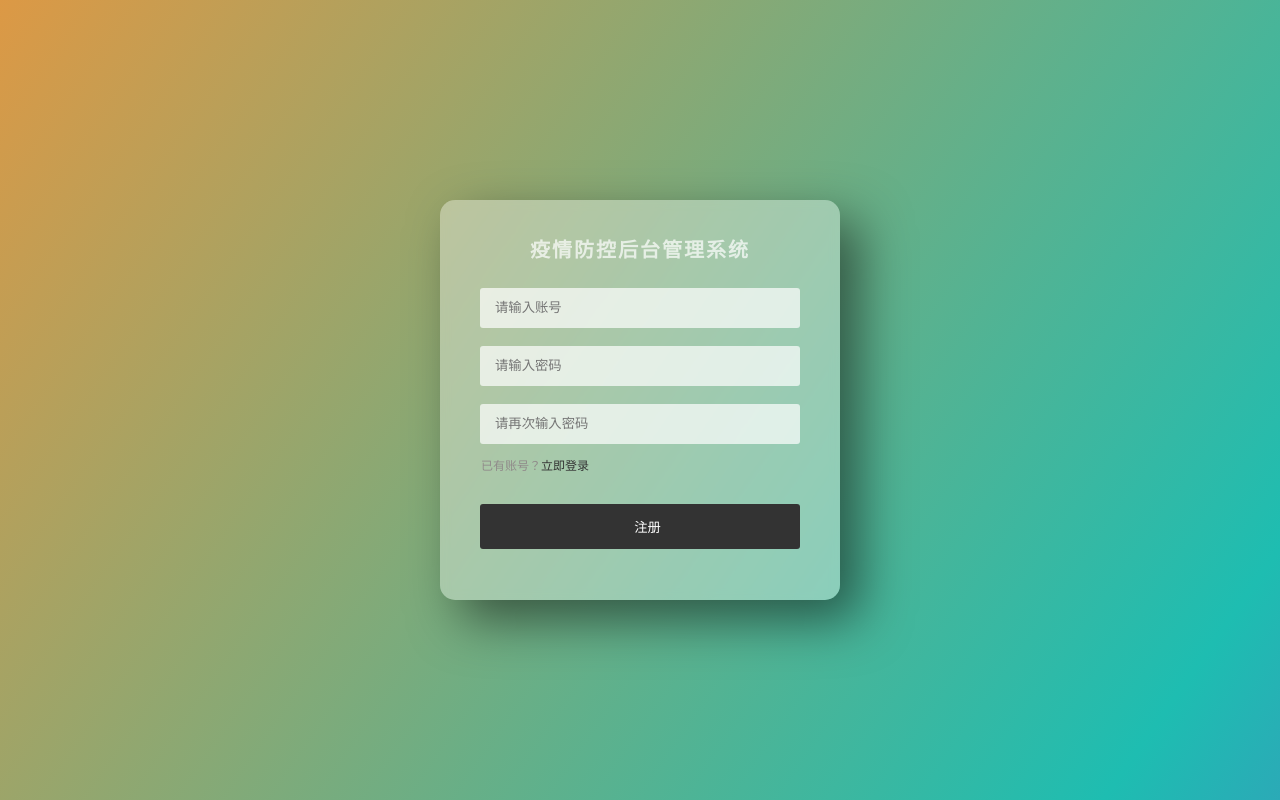
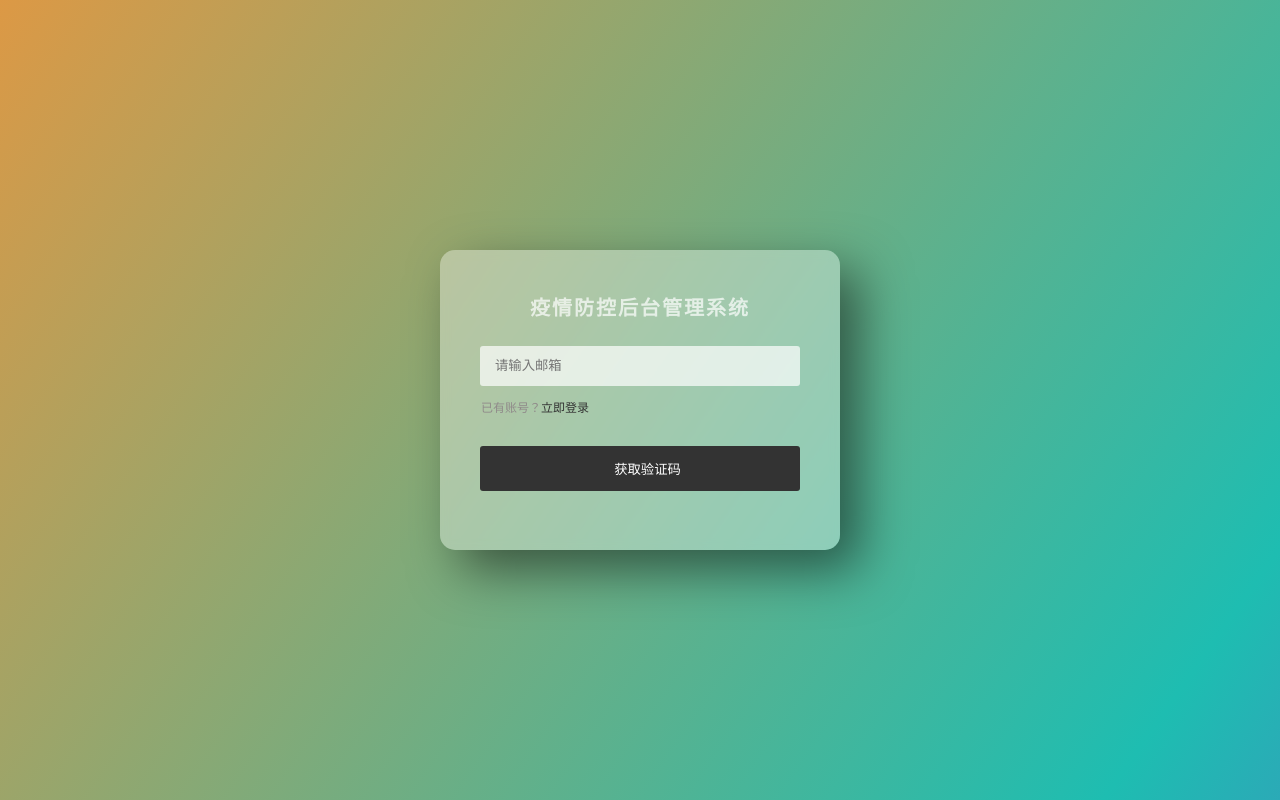
Before and after one commit to wlf222132/pandmic_system, a Vue app: page /#/login in a window 1280 px wide. Both pictures are taken after a click on the element "立即注册". Built offline with nearby package versions, Linux system fonts and the light colour scheme.

Commit message:
2022.4.17 完善注册页面

```diff
--- a/src/api/user/user.js
+++ b/src/api/user/user.js
@@ -8,3 +8,24 @@ export function userLogin(params){
         params
     })
 }
+//邮箱获取验证码
+const URL_API_EMAIL = '/admin/sendEmail'
+export function userEmail(params){
+    return axios({
+        method: "post",
+        url: URL_API_EMAIL,
+        params
+    })
+}
+//注册
+const URL_API_SIGN = '/admin/login'
+export function userSign(params){
+    return axios({
+        method: "post",
+        url: URL_API_SIGN,
+        data:JSON.stringify(params),
+        headers:{
+            "Content-Type":"application/json"
+        }
+    })
+}
--- a/src/views/Login.vue
+++ b/src/views/Login.vue
@@ -1,6 +1,6 @@
 <template>
   <div class="login noselect">
-    <div class="container login_container" v-if="isLogin">
+    <div class="container login_container" v-if="isLogin1">
       <div class="systemTit">疫情防控后台管理系统</div>
       <input
         type="text"
@@ -19,7 +19,7 @@
         @keyup.enter="login()"
       />
       <div class="change_type">
-        没有账号？<span @click="isLogin = false">立即注册</span>
+        没有账号？<span @click="isLog1()">立即注册</span>
       </div>
       <input
         type="button"
@@ -29,7 +29,28 @@
         v-loading.fullscreen.lock="fullscreenLoading"
       />
     </div>
-    <div class="container sign_container" v-if="!isLogin">
+    <div class="container sign_container_1" v-if="isLogin2">
+      <div class="systemTit">疫情防控后台管理系统</div>
+      <input
+        type="email"
+        placeholder="请输入邮箱"
+        class="email"
+        v-model="sign_email"
+        autocomplete="off"
+        @keyup.enter="signCode()"
+      />
+      <div class="change_type">
+        已有账号？<span @click="isLog2()">立即登录</span>
+      </div>
+      <input
+        type="button"
+        value="获取验证码"
+        class="btn"
+        @click="signCode()"
+        v-loading.fullscreen.lock="fullscreenLoading"
+      />
+    </div>
+    <div class="container sign_container" v-if="isLogin3">
       <div class="systemTit">疫情防控后台管理系统</div>
       <input
         type="text"
@@ -37,6 +58,7 @@
         class="username"
         v-model="sign_username"
         autocomplete="off"
+        @keyup.enter="sign()"
       />
       <input
         type="password"
@@ -44,6 +66,7 @@
         class="password"
         v-model="sign_password"
         autocomplete="off"
+        @keyup.enter="sign()"
       />
       <input
         type="password"
@@ -51,9 +74,18 @@
         class="repassword"
         v-model="sign_repassword"
         autocomplete="off"
+        @keyup.enter="sign()"
+      />
+      <input
+        type="code"
+        placeholder="请输入验证码"
+        class="text"
+        v-model="sign_code"
+        autocomplete="off"
+        @keyup.enter="sign()"
       />
       <div class="change_type">
-        已有账号？<span @click="isLogin = true">立即登录</span>
+        已有账号？<span @click="isLog3()">立即登录</span>
       </div>
       <input
         type="button"
@@ -66,22 +98,37 @@
   </div>
 </template>
 <script>
-import { userLogin } from "@/api/user/user.js";
+import { userLogin, userEmail, userSign } from "@/api/user/user.js";
 export default {
   name: "Login",
   data() {
     return {
-      isLogin: true,
+      isLogin1: true,
+      isLogin2: false,
+      isLogin3: false,
       fullscreenLoading: false, //屏幕遮罩层开关
       login_username: null,
       login_password: null,
       sign_username: null,
       sign_password: null,
       sign_repassword: null,
+      sign_email: null,
+      sign_code: null,
     };
   },
   methods: {
-    getUser() {},
+    isLog1() {
+      this.isLogin1 = false;
+      this.isLogin2 = true;
+    },
+    isLog2() {
+      this.isLogin1 = true;
+      this.isLogin2 = false;
+    },
+    isLog3() {
+      this.isLogin1 = true;
+      this.isLogin3 = false;
+    },
     login() {
       if (this.login_username == null || this.login_username == "") {
         this.$notify.error({
@@ -120,7 +167,7 @@ export default {
               this.fullscreenLoading = false;
               this.$notify.error({
                 title: "错误",
-                message: res.message,
+                message: res.message || res.msg,
               });
             }
           })
@@ -131,6 +178,39 @@ export default {
               message: "网络错误",
             });
             return err;
+          });
+      }
+    },
+    signCode() {
+
+      if (this.sign_email == null || this.sign_email == "") {
+        this.$notify.error({
+          title: "错误",
+          message: "邮箱不能为空",
+        });
+      } else {
+        this.fullscreenLoading = true;
+        userEmail({
+          email: this.sign_email,
+        })
+          .then((res) => {
+            this.fullscreenLoading = false;
+            if (res.code == 200) {
+              this.isLogin3 = true;
+              this.isLogin2 = false;
+            } else {
+              this.$notify.error({
+                title: "错误",
+                message: res.message || res.msg,
+              });
+            }
+          })
+          .catch(() => {
+            this.fullscreenLoading = false;
+            this.$notify.error({
+              title: "错误",
+              message: "网络错误",
+            });
           });
       }
     },
@@ -155,18 +235,42 @@ export default {
           title: "错误",
           message: "两次密码输入不相同",
         });
+      } else if (this.sign_code !== null || this.sign_code == "") {
+        this.$notify.error({
+          title: "错误",
+          message: "验证码不能为空",
+        });
       } else {
         //异步提交
         let user = {
-          userId: this.sign_username,
-          passWord: this.sign_password,
+          adminUser: this.sign_username,
+          adminPassWord: this.sign_password,
+          code: this.sign_code,
+          email: this.sign_email,
         };
-        console.log(user);
         this.fullscreenLoading = true;
-        //未完成
-        setTimeout(() => {
+        userSign(user).then((res) => {
           this.fullscreenLoading = false;
-        }, 1000);
+          if (res.code == 200) {
+            this.$notify.success({
+              title: "成功",
+              message: res.message || res.msg,
+            });
+            this.isLogin1 = true;
+            this.isLogin3 = false;
+          } else {
+            this.$notify.error({
+              title: "错误",
+              message: res.message || res.msg,
+            });
+          }
+        }).catch(()=>{
+          this.fullscreenLoading = false;
+          this.$notify.error({
+              title: "错误",
+              message: "网络错误",
+            });
+        });
       }
     },
   },
@@ -206,7 +310,10 @@ export default {
   flex-direction: column;
 }
 .sign_container {
-  height: 400px;
+  height: 420px;
+}
+.sign_container_1 {
+  height: 300px;
 }
 .container input {
   width: 80%;
--- a/src/views/home/Index.vue
+++ b/src/views/home/Index.vue
@@ -257,7 +257,7 @@ export default {
           } else {
             this.$notify.error({
               title: "错误",
-              message: res.message,
+              message: res.message || res.msg,
             });
           }
         })
@@ -379,7 +379,7 @@ export default {
           } else {
             this.$notify.error({
               title: "错误",
-              message: res.message,
+              message: res.message || res.msg,
             });
           }
         })
--- a/src/views/home/SuspectorInformationQuery.vue
+++ b/src/views/home/SuspectorInformationQuery.vue
@@ -100,7 +100,7 @@ export default {
           } else {
             this.$notify.error({
               title: "错误",
-              message: res.message,
+              message: res.message || res.msg,
             });
           }
         })
@@ -160,7 +160,7 @@ export default {
               });
               // this.$notify.success({
               //   title: "提示",
-              //   message: res.message,
+              //   message: res.message || res.msg,
               // });
             } else {
               if (this.page.pageNum > 1) {
@@ -174,7 +174,7 @@ export default {
           } else {
             this.$notify.error({
               title: "错误",
-              message: res.message,
+              message: res.message || res.msg,
             });
           }
         })
--- a/src/views/home/UserDetails.vue
+++ b/src/views/home/UserDetails.vue
@@ -39,7 +39,7 @@ export default {
              this.loading.PageLoading = false;
           this.$notify.error({
             title: "错误",
-            message: res.message,
+            message: res.message || res.msg,
           });
           }
         })
--- a/src/views/home/UserInfo.vue
+++ b/src/views/home/UserInfo.vue
@@ -170,7 +170,7 @@ export default {
             this.loading.page2BoxLoading = false;
             this.$notify.error({
               title: "错误",
-              message: res.message,
+              message: res.message || res.msg,
             });
           }
         })
@@ -193,7 +193,7 @@ export default {
           if (res.code == 200) {
             this.$notify.success({
               title: "提示",
-              message: res.message,
+              message: res.message || res.msg,
             });
             this.searchText = "";
             this.page.pageNum = 1;
@@ -202,7 +202,7 @@ export default {
             this.loading.page2BoxLoading = false;
             this.$notify.error({
               title: "错误",
-              message: res.message,
+              message: res.message || res.msg,
             });
           }
         })
@@ -260,10 +260,6 @@ export default {
                 };
                 this.userlist.push(list);
               });
-              // this.$notify.success({
-              //   title: "提示",
-              //   message: res.message,
-              // });
             } else {
               if (this.page.pageNum > 1) {
                 this.page.pageNum--;
@@ -276,7 +272,7 @@ export default {
           } else {
             this.$notify.error({
               title: "错误",
-              message: res.message,
+              message: res.message || res.msg,
             });
           }
         })
@@ -315,7 +311,7 @@ export default {
                 this.loading.page2BoxLoading = false;
                 this.$notify.error({
                   title: "错误",
-                  message: res.message,
+                  message: res.message || res.msg,
                 });
               }
             })
```
